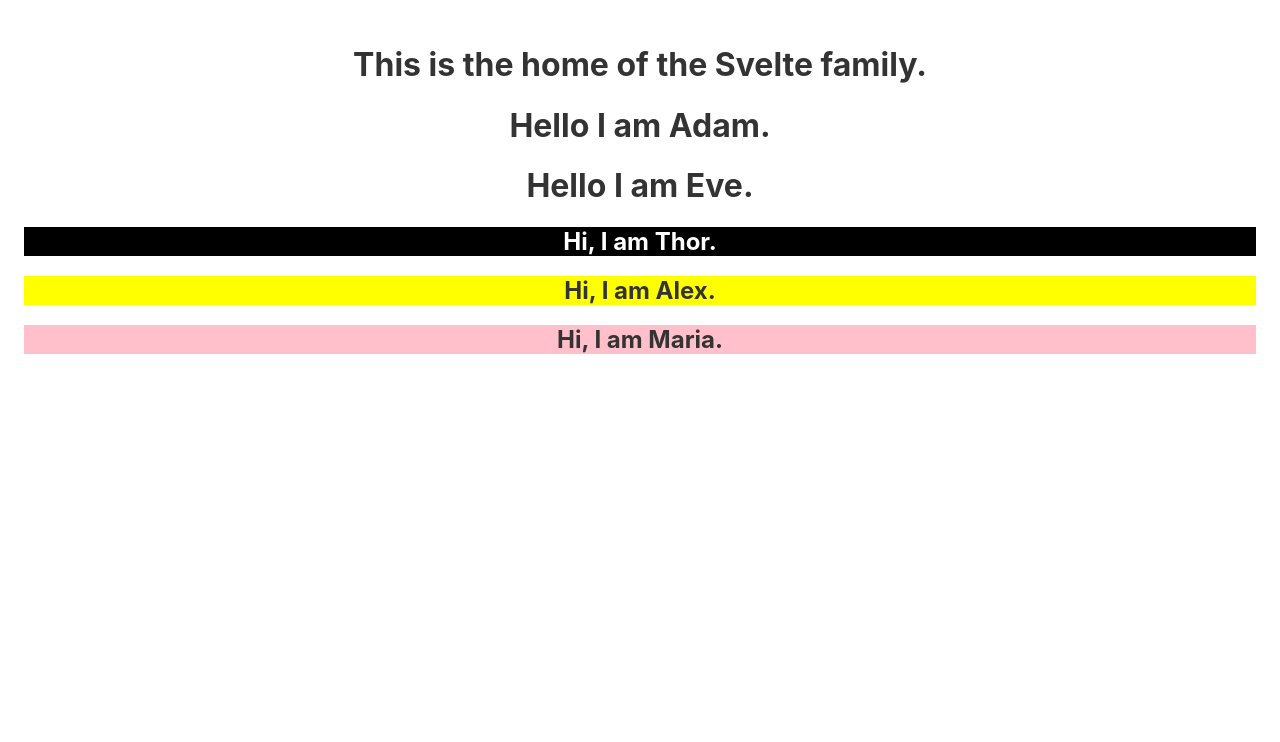
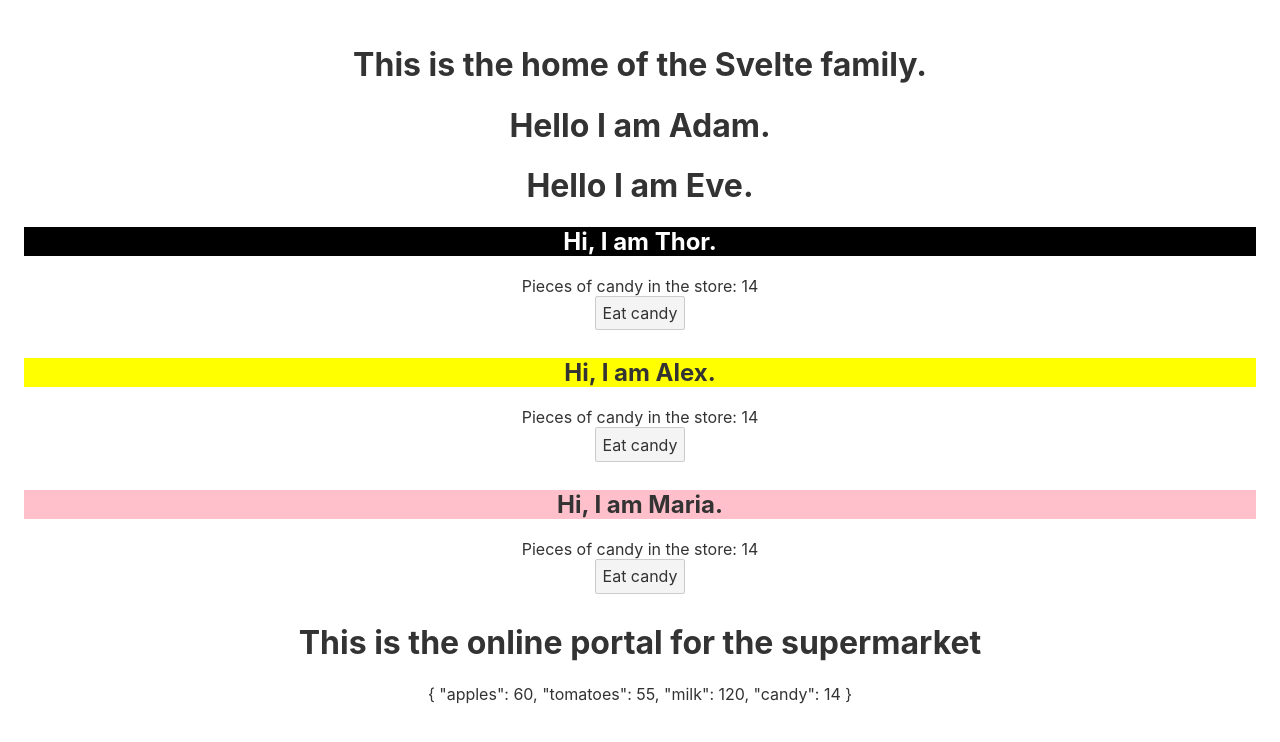
Before and after one commit to vladChivu/Kea_Node_2022_Spring, a Svelte app in the folder 2/6._Svelte_Family/: page / in a window 1280 px wide. Shown: the top 742 px of the page. Built offline with nearby package versions, Linux system fonts and the light colour scheme.

Commit message:
Finished working with stores

```diff
--- a/2/6._Svelte_Family/src/components/Child/Child.svelte
+++ b/2/6._Svelte_Family/src/components/Child/Child.svelte
@@ -4,6 +4,15 @@
     export let stereotype = "";
     export let handleFamilyMeetingCall;
 
+    import { supermarket } from "../../store/supermarket.js";
+
+    function eatCandy() {
+        supermarket.update(storeValue => {
+            if (storeValue.candy > 0) storeValue.candy--;
+            return storeValue;
+        });
+        // $supermarket.candy--;
+    }
 </script>
 
 <div
@@ -13,6 +22,8 @@
 >
     <h2>Hi, I am {name}.</h2>
 </div>
+<div>Pieces of candy in the store: {$supermarket.candy}</div>
+<button on:click={eatCandy}>Eat candy</button>
 
 <style>
     .girly {
--- a/2/6._Svelte_Family/src/pages/Home/Home.svelte
+++ b/2/6._Svelte_Family/src/pages/Home/Home.svelte
@@ -1,6 +1,9 @@
 <script>
 import Child from "../../components/Child/Child.svelte";
 import Parent from "../../components/Parent/Parent.svelte";
+
+import { supermarket } from "../../store/supermarket.js";
+
 
 const parents = [
     {
@@ -27,3 +30,6 @@
 <Child handleFamilyMeetingCall={onFamilyMeetingCalled} stereotype="black-sheep" name="Thor" />
 <Child handleFamilyMeetingCall={onFamilyMeetingCalled} stereotype="bright-kid" name="Alex" />
 <Child handleFamilyMeetingCall={onFamilyMeetingCalled}  isGirl={true} name="Maria" />
+
+<h1>This is the online portal for the supermarket</h1>
+<p>{JSON.stringify($supermarket, null, 4 )}</p>
--- /dev/null
+++ b/2/6._Svelte_Family/src/store/supermarket.js
@@ -0,0 +1,8 @@
+import { writable } from "svelte/store";
+
+export const supermarket = writable({
+    apples: 60,
+    tomatoes: 55,
+    milk: 120,
+    candy: 14
+});
```
